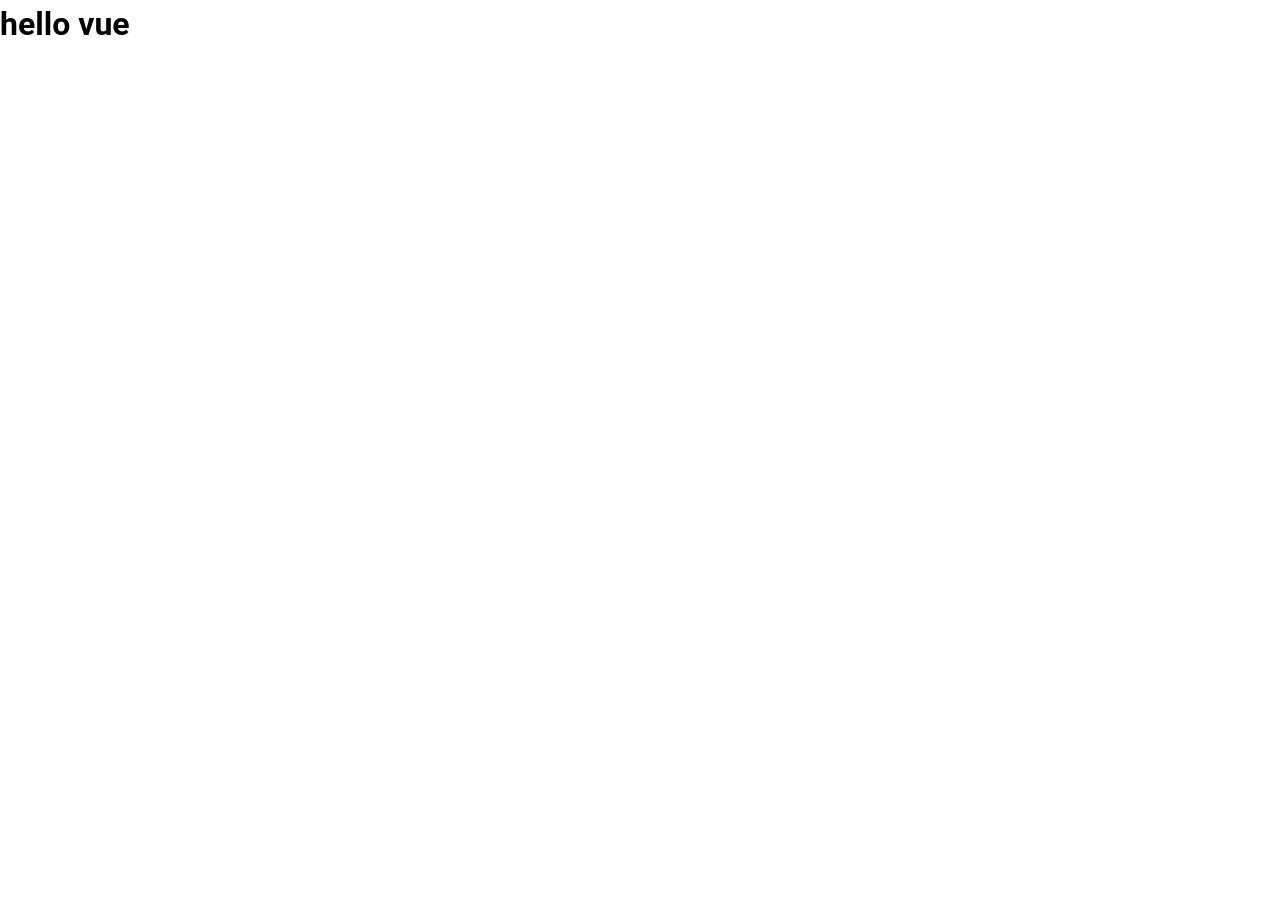
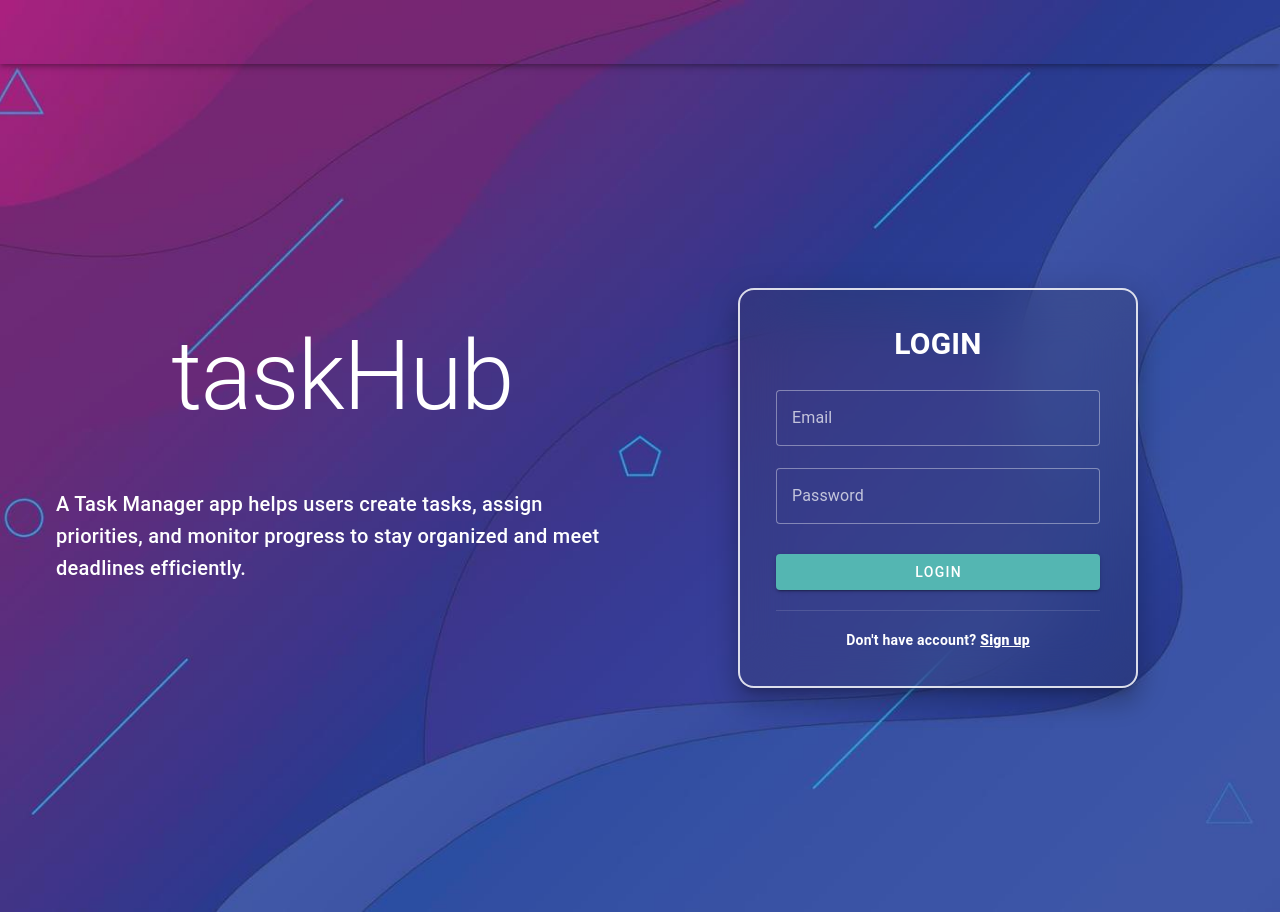
Before and after one commit to cindycariate/task_hub, a Vue app: page /login in a window 1280 px wide. Before the commit this address had no page. Before the commit the page ends 800 px from the top, so only its background shows below. Built offline with nearby package versions, Linux system fonts and the light colour scheme.

Commit message:
fix: removed hello vue

```diff
--- a/src/App.vue
+++ b/src/App.vue
@@ -4,7 +4,4 @@ import { RouterView } from 'vue-router'
 
 <template>
   <RouterView />
-  <div>
-    <h1>hello vue</h1>
-  </div>
 </template>
--- a/src/router/index.js
+++ b/src/router/index.js
@@ -5,7 +5,7 @@ const router = createRouter({
   history: createWebHistory(import.meta.env.BASE_URL),
   routes: [
     {
-      path: '/',
+      path: '/login',
       name: 'login',
       component: LoginView,
     },
```
